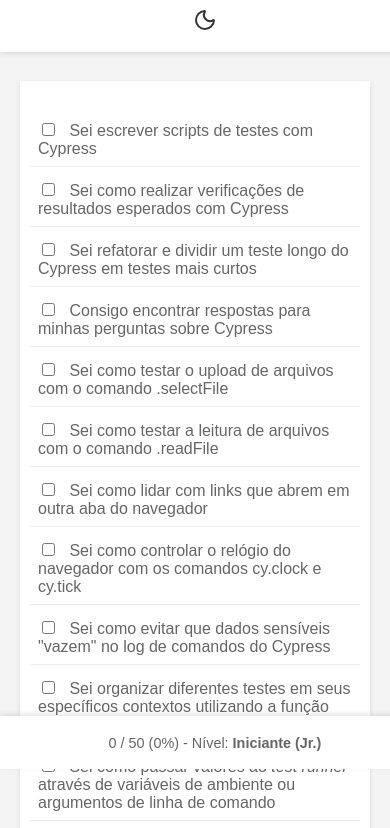
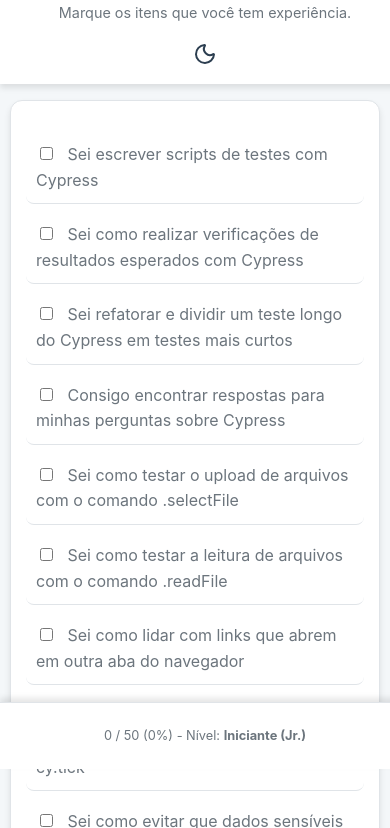
Before and after one commit to wlsf82/cypress-skills-checklist, a website: page src/index.html in a window 390 px wide. Shown: the part 75-903 px from the top of the page. Drawn offline with nearby package versions, Linux system fonts and the light colour scheme.

Commit message:
Modernize the app style
With the help of the Windsurf IDE.

```diff
--- a/src/style.css
+++ b/src/style.css
@@ -1,32 +1,40 @@
 /* Define CSS variables for light and dark themes */
 :root {
-  --background-color: #f4f4f4;
-  --text-color: #333;
-  --secondary-text-color: #666;
-  --container-bg-color: #fff;
-  --border-color: #eee;
-  --accent-color: #1a73e8;
-  --header-height: 88px;
+  --background-color: #f4f7f9;
+  --text-color: #2c3e50;
+  --secondary-text-color: #6c757d;
+  --container-bg-color: #ffffff;
+  --border-color: #e0e4e8;
+  --accent-color: #3498db;
+  --accent-hover-color: #2980b9;
+  --shadow-color: rgba(0, 0, 0, 0.1);
+  --header-height: 116px;
+  --border-radius: 12px;
+  --transition-speed: 0.3s;
 }
 
 [data-theme="dark"] {
-  --background-color: #121212;
-  --text-color: #fff;
-  --secondary-text-color: #aaa;
-  --container-bg-color: #242424;
-  --border-color: #444;
-  --accent-color: #1a73e8;
+  --background-color: #121c26;
+  --text-color: #e6e6e6;
+  --secondary-text-color: #a0a0a0;
+  --container-bg-color: #1e2b37;
+  --border-color: #2c3e50;
+  --accent-color: #3498db;
+  --accent-hover-color: #2980b9;
+  --shadow-color: rgba(255, 255, 255, 0.05);
 }
 
 /* Overall body styling */
 body {
-  font-family: 'Arial', sans-serif;
+  font-family: 'Inter', 'Arial', sans-serif;
   background-color: var(--background-color);
   margin: 0;
   padding: 20px;
   color: var(--text-color);
   padding-top: 70px;
-  padding-bottom: 60px; /* Add bottom padding to body to ensure content is not hidden by the footer */
+  padding-bottom: 60px;
+  line-height: 1.6;
+  transition: background-color var(--transition-speed), color var(--transition-speed);
 }
 
 /* Header styling */
@@ -35,10 +43,10 @@
   top: 0;
   left: 0;
   width: 100%;
-  z-index: 1000; /* Ensure header is above other content */
-  box-shadow: 0 2px 5px rgba(0,0,0,0.1);
-  background-color: var(--container-bg-color); /* Use variable for background to maintain theme consistency */
-  padding: 20px 0 5px 0; /* Add vertical padding for alignment */
+  z-index: 1000;
+  background-color: var(--container-bg-color);
+  padding: 15px 0;
+  box-shadow: 0 4px 6px var(--shadow-color);
   text-align: center;
 }
 
@@ -51,20 +59,26 @@
 
 header h1 {
   color: var(--accent-color);
+  font-weight: 600;
+  margin-bottom: 5px;
+  letter-spacing: -0.5px;
 }
 
 header p {
   color: var(--secondary-text-color);
+  font-size: 0.9rem;
 }
 
 /* Main content area */
 main {
   background-color: var(--container-bg-color);
-  border-color: var(--border-color);
-  padding: 4px 20px;
-  margin-top: var(--header-height); /* This should be at least the height of the header */
+  border-radius: var(--border-radius);
+  padding: 20px;
+  margin-top: var(--header-height);
   margin-bottom: 30px;
-  box-shadow: 0 2px 5px rgba(0,0,0,0.1);
+  box-shadow: 0 4px 6px var(--shadow-color);
+  border: 1px solid var(--border-color);
+  transition: background-color var(--transition-speed), box-shadow var(--transition-speed);
 }
 
 /* List styles */
@@ -74,10 +88,15 @@
 }
 
 li {
-  border-bottom: 1px solid #eee;
-  border-bottom-color: var(--border-color);
-  padding: 10px;
-  margin-bottom: 5px;
+  border-bottom: 1px solid var(--border-color);
+  padding: 12px;
+  margin-bottom: 8px;
+  border-radius: 8px;
+  transition: background-color var(--transition-speed);
+}
+
+li:hover {
+  background-color: rgba(52, 152, 219, 0.05);
 }
 
 /* Checkbox styles */
@@ -92,7 +111,7 @@
   display: block; /* Makes the label more clickable */
 }
 
-/* Footer styling for fixed position */
+/* Footer styling */
 footer {
   position: fixed;
   bottom: 0;
@@ -101,64 +120,60 @@
   text-align: center;
   padding: 10px 20px;
   background-color: var(--container-bg-color);
-  border-color: var(--border-color);
-  box-shadow: 0 -2px 5px rgba(0,0,0,0.1);
-  z-index: 1000; /* Make sure footer stays above all other content */
+  border-top: 1px solid var(--border-color);
+  box-shadow: 0 -4px 6px var(--shadow-color);
+  z-index: 1000;
+  transition: background-color var(--transition-speed), box-shadow var(--transition-speed);
 }
 
 footer p {
   color: var(--secondary-text-color);
-  font-size: 0.9rem;
+  font-size: 0.8rem;
 }
 
-/* Style for the theme toggle button */
+/* Theme toggle button */
 #themeToggle {
   background: none;
   border: none;
-  color: var(--text-color); /* Use the text color from theme */
-  font-size: 24px; /* Set a suitable font size for visibility */
-  cursor: pointer; /* Cursor changes to pointer to indicate it's clickable */
-  padding: 5px; /* Padding to increase clickable area */
-  margin: 0; /* Remove any default margin */
-  transition: color 0.3s ease; /* Smooth transition for color change */
+  color: var(--text-color);
+  font-size: 24px;
+  cursor: pointer;
+  padding: 8px;
+  border-radius: 50%;
+  transition: background-color var(--transition-speed), transform var(--transition-speed);
 }
 
-/* Hover effect to give feedback on interaction */
 #themeToggle:hover {
-  transform: scale(1.2);
+  background-color: rgba(52, 152, 219, 0.1);
+  transform: scale(1.1);
 }
 
 /* Responsive adjustments */
 @media (max-width: 768px) {
   :root {
-    --header-height: 78px;
+    --header-height: 165px;
   }
 
   body {
-    padding-top: var(--header-height); /* Make sure body padding-top is also using this variable */
+    padding-top: var(--header-height);
+    padding: 10px;
   }
 
   main {
-    margin-bottom: 18px;
+    padding: 15px;
+    margin-bottom: 70px;
   }
 
-  header, main, footer {
-    padding: 15px 10px; /* Smaller padding for mobile */
+  header, footer {
+    padding: 10px;
   }
 
-  header h1, header p {
-    padding-bottom: 4px;
+  li {
+    padding: 10px;
   }
 
   #themeToggle:hover {
     transform: none;
-  }
-
-  li {
-    padding: 8px;
-  }
-
-  footer {
-    padding: 4px 20px;
+    background-color: transparent;
   }
 }
```
